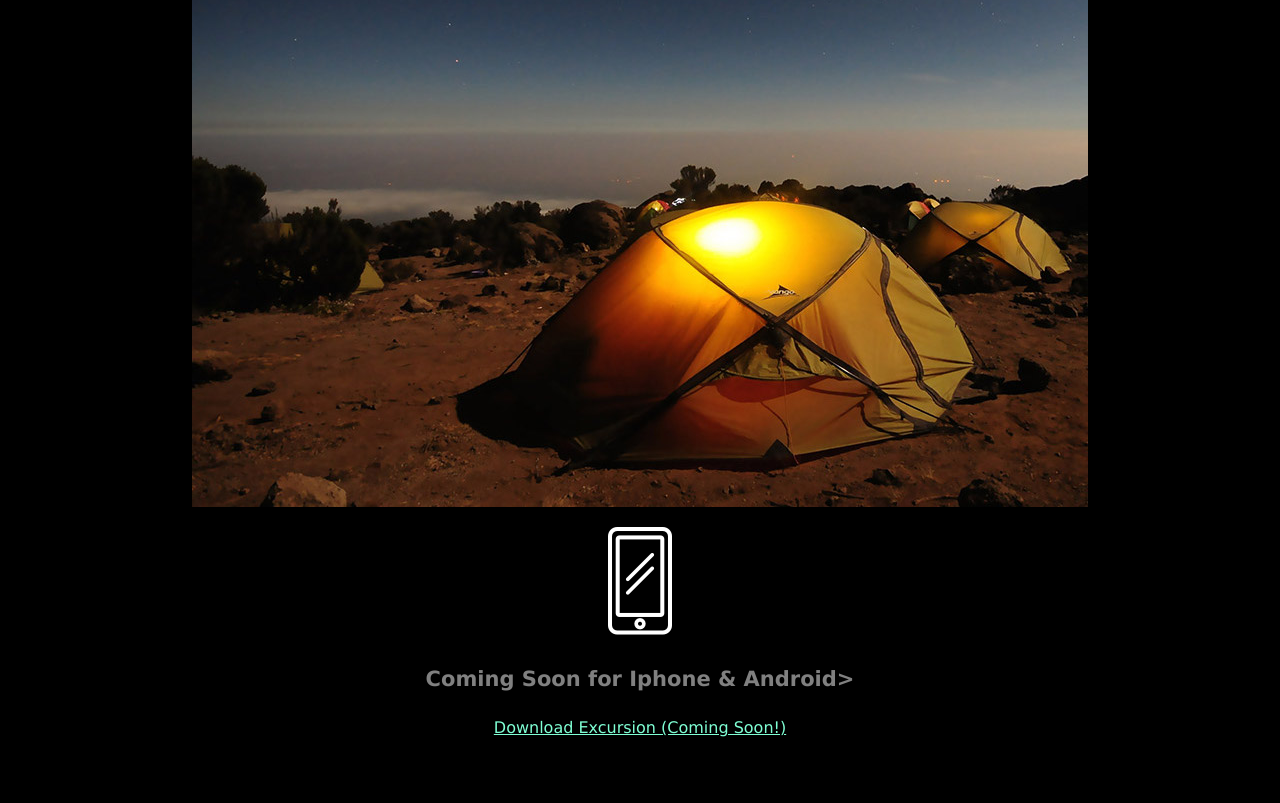
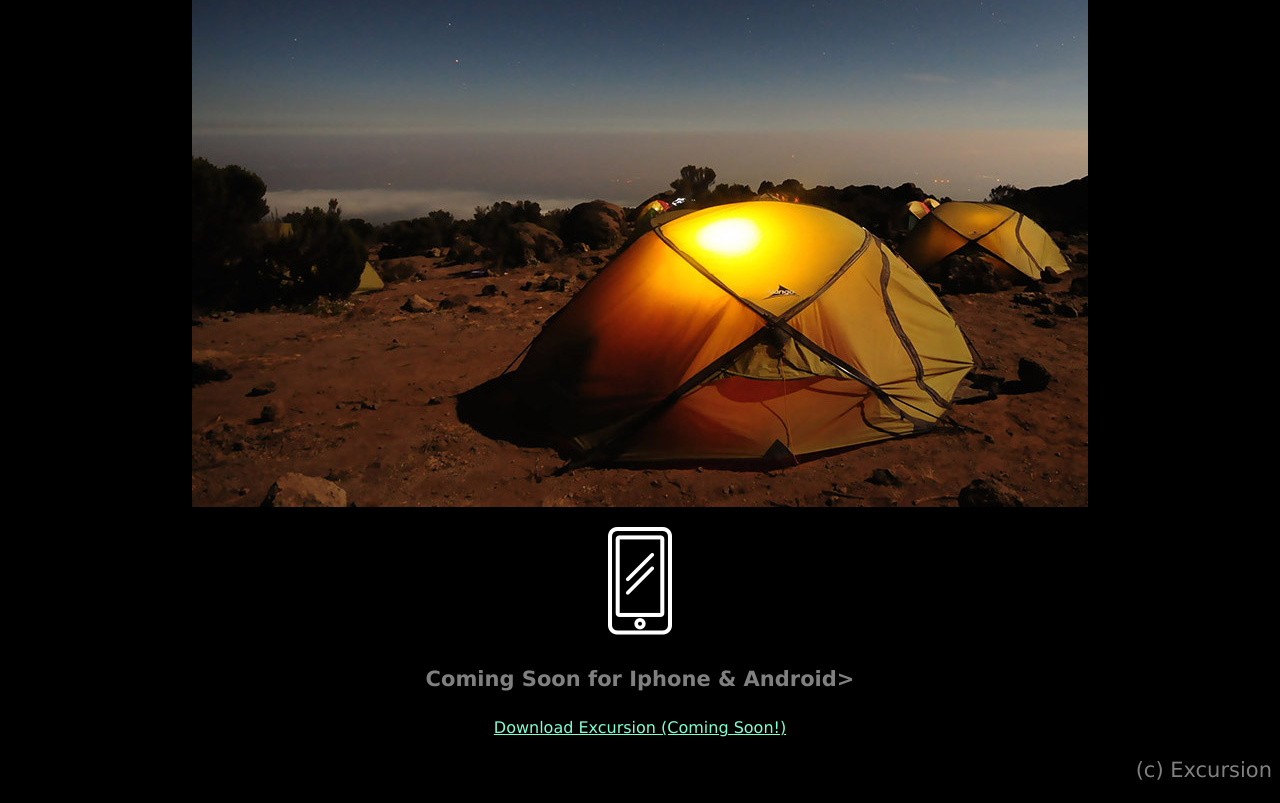
Before and after one commit to clevelandbxl097/excursion, a plain HTML site: page index.html in a window 1280 px wide. Shown: the part 505-1308 px from the top of the page. Before the commit the page ends 1258 px from the top, so only its background shows below. Drawn offline with Linux system fonts and the light colour scheme.

Commit message:
final push

```diff
--- a/index.html
+++ b/index.html
@@ -22,7 +22,7 @@
 <p><img src="resources/images/phone.png"></p>
 <h4 class="header--sub-header">Coming Soon for Iphone & Android></h4>
 <p><a class="link--cta" href="#">Download Excursion (Coming Soon!)</a></p>
-
+<p class="footer--copyright"> (c) Excursion </p>
 
 </body>
 
--- a/resources/css/style.css
+++ b/resources/css/style.css
@@ -30,3 +30,11 @@ body {
     color: aquamarine;
     font-size: 16px;
 }
+
+/* FOOTER*/
+
+.footer--copyright {
+    color: grey;
+    font-size: 21px;
+    text-align: right;
+}
```
